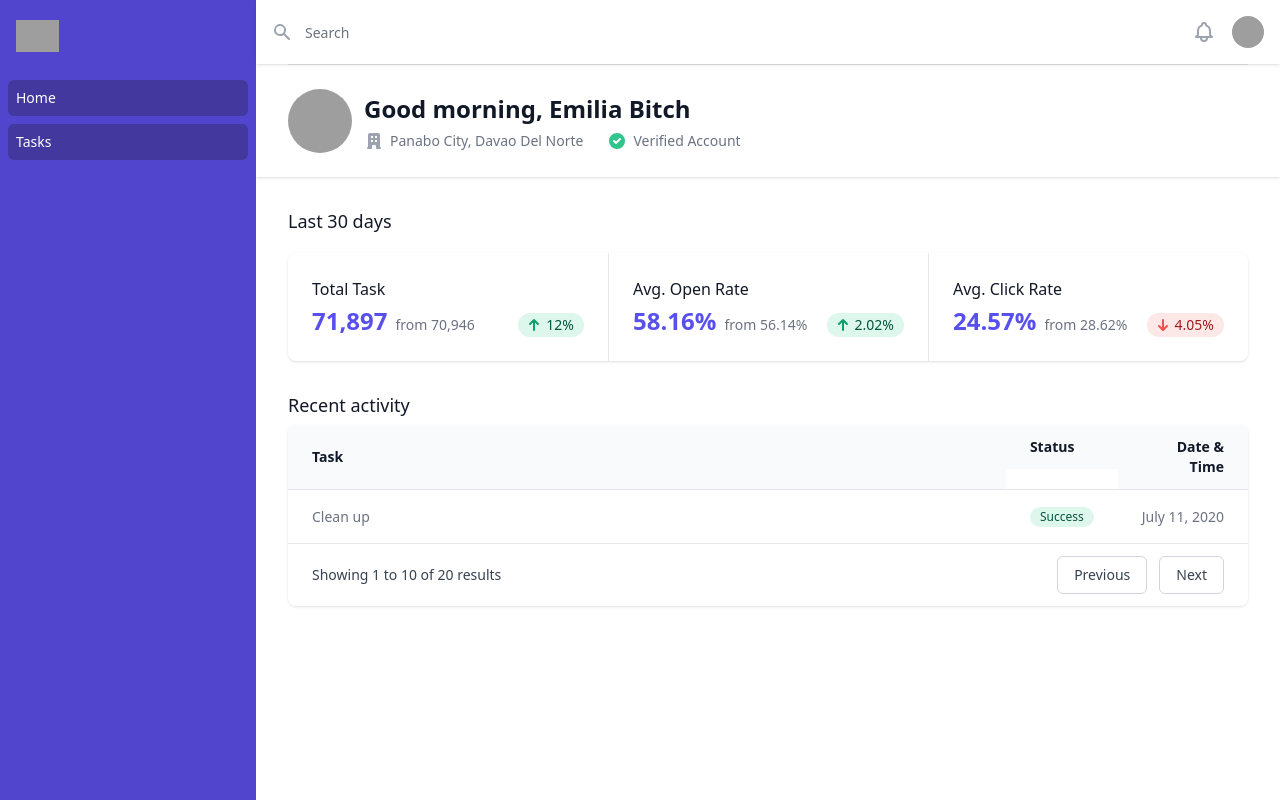
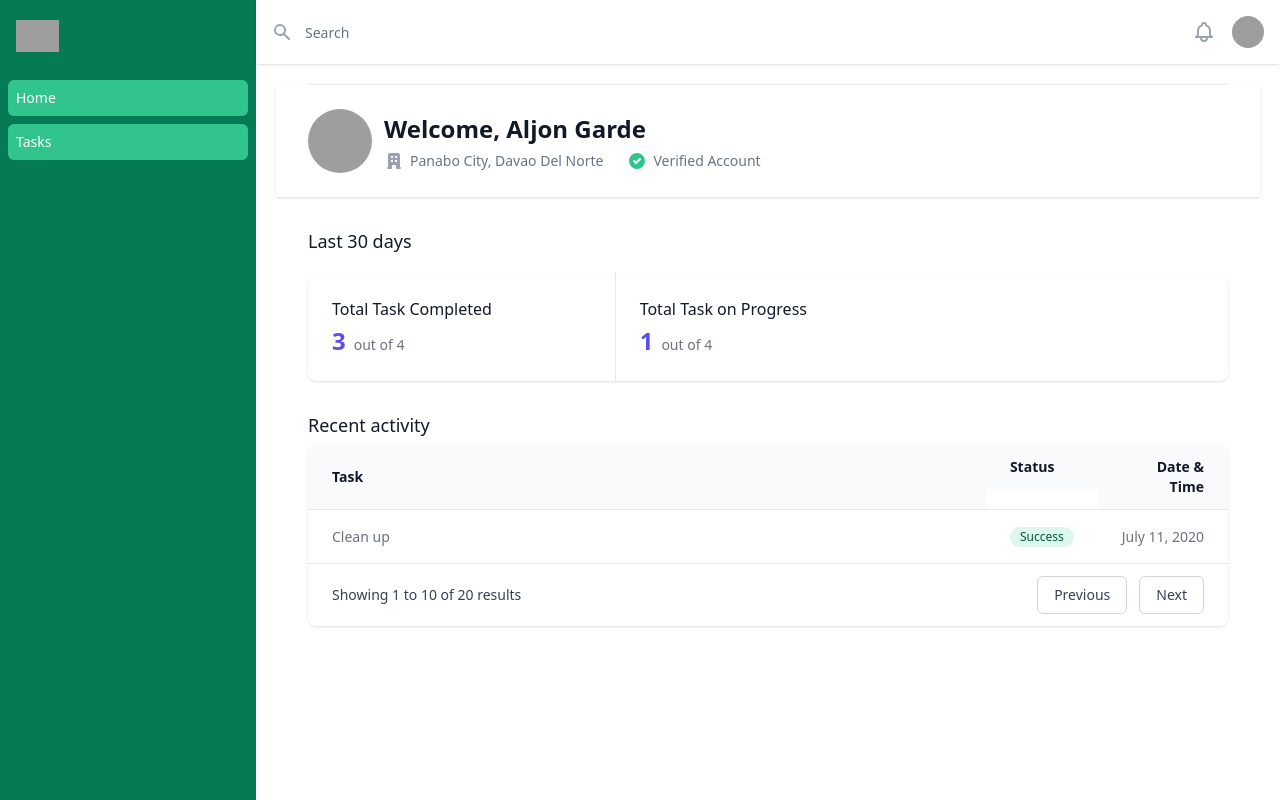
Before and after one commit to aljongarde/todo, a Vue app: page /home in a window 1280 px wide. Built offline with nearby package versions, Linux system fonts and the light colour scheme; grey boxes are pictures that could not be loaded.

Commit message:
dashboard home

```diff
--- a/src/components/Layouts/DashboardLayout.vue
+++ b/src/components/Layouts/DashboardLayout.vue
@@ -7,7 +7,7 @@
 
       <DashboardNavbar/>
 
-      <main>
+      <main class="p-5">
 
         <RouterView></RouterView>
 
--- a/src/components/Navbars/DashboardNavbar.vue
+++ b/src/components/Navbars/DashboardNavbar.vue
@@ -27,7 +27,7 @@
               <div>
                 <MenuButton class="max-w-xs bg-white flex items-center text-sm rounded-full focus:outline-none focus:ring-2 focus:ring-offset-2 focus:ring-indigo-500">
                   <span class="sr-only">Open user menu</span>
-                  <img class="h-8 w-8 rounded-full" src="https://images.unsplash.com/photo-1472099645785-5658abf4ff4e?ixlib=rb-1.2.1&ixid=eyJhcHBfaWQiOjEyMDd9&auto=format&fit=facearea&facepad=2&w=256&h=256&q=80" alt="" />
+                  <img class="h-8 w-8 rounded-full" src="../../../../images/users/aljongarde.png" alt="" />
                 </MenuButton>
               </div>
               <transition enter-active-class="transition ease-out duration-100" enter-from-class="transform opacity-0 scale-95" enter-to-class="transform opacity-100 scale-100" leave-active-class="transition ease-in duration-75" leave-from-class="transform opacity-100 scale-100" leave-to-class="transform opacity-0 scale-95">
--- a/src/components/Navbars/DashboardSidebar.vue
+++ b/src/components/Navbars/DashboardSidebar.vue
@@ -39,7 +39,7 @@
     <!-- Static sidebar for desktop -->
     <div class="hidden md:flex md:w-64 md:flex-col md:fixed md:inset-y-0">
       <!-- Sidebar component, swap this element with another sidebar if you like -->
-      <div class="flex flex-col flex-grow pt-5 bg-indigo-700 overflow-y-auto">
+      <div class="flex flex-col flex-grow pt-5 bg-green-600 overflow-y-auto">
         <div class="flex items-center flex-shrink-0 px-4">
           <img class="h-8 w-auto" src="https://tailwindui.com/img/logos/workflow-mark.svg?color=indigo&shade=300" alt="Workflow" />
         </div>
@@ -51,13 +51,13 @@
             </a>
             -->
             <router-link to="/home">
-            <a class="my-2 bg-indigo-800 text-white hover:bg-indigo-600 group flex items-center px-2 py-2 text-sm font-medium rounded-md">
+            <a class="my-2 bg-green-400 text-white hover:bg-green-400 group flex items-center px-2 py-2 text-sm font-medium rounded-md">
               Home
             </a>
             </router-link>
 
             <router-link to="/tasks">
-            <a class="bg-indigo-800 text-white hover:bg-indigo-600 group flex items-center px-2 py-2 text-sm font-medium rounded-md">
+            <a class="bg-green-400 text-white hover:bg-green-400 group flex items-center px-2 py-2 text-sm font-medium rounded-md">
               Tasks
             </a>
             </router-link>
--- a/src/views/CardDashboardView.vue
+++ b/src/views/CardDashboardView.vue
@@ -1,8 +1,9 @@
 <template>
   <div>
     <h3 class="text-lg leading-6 font-medium text-gray-900">Last 30 days</h3>
-    <dl class="mt-5 grid grid-cols-1 rounded-lg bg-white overflow-hidden shadow divide-y divide-gray-200 md:grid-cols-3 md:divide-y-0 md:divide-x">
-      <div v-for="item in stats" :key="item.name" class="px-4 py-5 sm:p-6">
+    <div class="mt-5 grid grid-cols-1 rounded-lg bg-white overflow-hidden shadow divide-y divide-gray-200 md:grid-cols-3 md:divide-y-0 md:divide-x">
+      <!--
+        <div v-for="item in stats" :key="item.name" class="px-4 py-5 sm:p-6">
         <dt class="text-base font-normal text-gray-900">
           {{ item.name }}
         </dt>
@@ -20,7 +21,32 @@
           </div>
         </dd>
       </div>
-    </dl>
+      -->
+      <div class="px-4 py-5 sm:p-6">
+        <dt class="text-base font-normal text-gray-900">
+          Total Task Completed
+        </dt>
+        <dd class="mt-1 flex justify-between items-baseline md:block lg:flex">
+          <div class="flex items-baseline text-2xl font-semibold text-indigo-600">
+            3
+            <span class="ml-2 text-sm font-medium text-gray-500"> out of 4 </span>
+          </div>
+        </dd>
+      </div>
+
+      <div class="px-4 py-5 sm:p-6">
+        <dt class="text-base font-normal text-gray-900">
+          Total Task on Progress
+        </dt>
+        <dd class="mt-1 flex justify-between items-baseline md:block lg:flex">
+          <div class="flex items-baseline text-2xl font-semibold text-indigo-600">
+            1
+            <span class="ml-2 text-sm font-medium text-gray-500"> out of 4 </span>
+          </div>
+        </dd>
+      </div>
+
+    </div>
   </div>
 </template>
 
--- a/src/views/DashboardView.vue
+++ b/src/views/DashboardView.vue
@@ -8,11 +8,11 @@
               <div class="flex-1 min-w-0">
                 <!-- Profile -->
                 <div class="flex items-center">
-                  <img class="hidden h-16 w-16 rounded-full sm:block" src="https://images.unsplash.com/photo-1494790108377-be9c29b29330?ixlib=rb-1.2.1&ixid=eyJhcHBfaWQiOjEyMDd9&auto=format&fit=facearea&facepad=2.6&w=256&h=256&q=80" alt="" />
+                  <img class="hidden h-16 w-16 rounded-full sm:block" src="../../../images/users/aljongarde.png" alt="" />
                   <div>
                     <div class="flex items-center">
-                      <img class="h-16 w-16 rounded-full sm:hidden" src="https://images.unsplash.com/photo-1494790108377-be9c29b29330?ixlib=rb-1.2.1&ixid=eyJhcHBfaWQiOjEyMDd9&auto=format&fit=facearea&facepad=2.6&w=256&h=256&q=80" alt="" />
-                      <h1 class="ml-3 text-2xl font-bold leading-7 text-gray-900 sm:leading-9 sm:truncate">Good morning, Emilia Bitch</h1>
+                      <img class="h-16 w-16 rounded-full sm:hidden" src="../../../images/users/aljongarde.png" alt="" />
+                      <h1 class="ml-3 text-2xl font-bold leading-7 text-gray-900 sm:leading-9 sm:truncate">Welcome, Aljon Garde</h1>
                     </div>
                     <dl class="mt-6 flex flex-col sm:ml-3 sm:mt-1 sm:flex-row sm:flex-wrap">
                       <dt class="sr-only">Company</dt>
```
